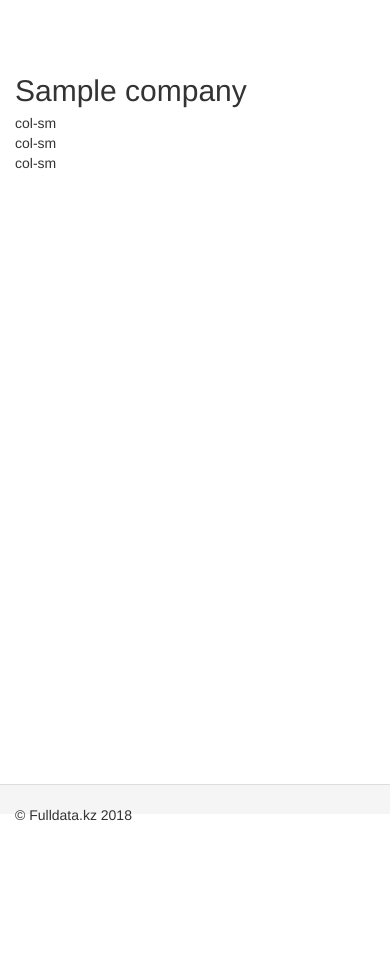
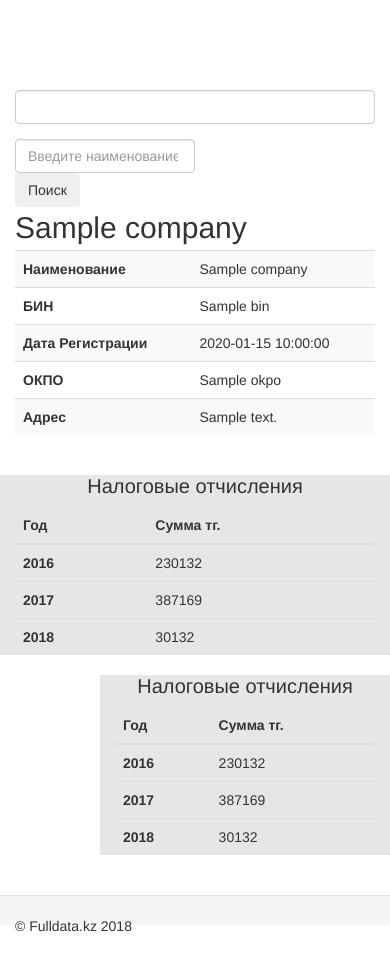
Before and after one commit to 14bd02002/test2, a Yii app: template views/company/view.php in a window 390 px wide. Before the commit the page ends 821 px from the top, so only its background shows below. Run offline with PHP 8.4 and a stand-in for Yii, Linux system fonts and the light colour scheme; the template is opened without the code that fills it: most values are stand-ins (such as "Sample title", 1, 10 or a date in 2020); form fields are guessed from the names that the template uses; data that the repository does not hold is empty; some libraries are stand-ins or nearby versions.

Commit message:
added search, working by name

```diff
--- a/views/company/index.php
+++ b/views/company/index.php
@@ -2,10 +2,7 @@
 
 use yii\widgets\LinkPager;
 ?>
-<form class="form-inline my-2 my-lg-0">
-    <input class="form-control mr-sm-2" type="search" placeholder="Введите наименование или БИН" aria-label="Search" style="width:50%">
-    <button class="btn btn-outline-success my-2 my-sm-0" type="submit">Поиск</button>
-</form>
+
 <table class="table table-striped">
     <thead>
 
--- a/views/company/view.php
+++ b/views/company/view.php
@@ -4,7 +4,98 @@
     </div>
 </div>
 <div class="row">
-  <div class="col-sm-4">col-sm</div>
-  <div class="col-sm-4">col-sm</div>
-  <div class="col-sm-4">col-sm</div>
+    <div class="col-sm-12">
+        <table class="table table-striped">
+            <tbody>
+                <tr>
+                    <th scope="row">Наименование</th>
+                    <td><?= $company->CompanyName ?></td>
+
+                </tr>
+                <tr>
+                    <th scope="row">БИН</th>
+                    <td><?= $company->BIN ?></td>
+
+                </tr>
+                <tr>
+                    <th scope="row">Дата Регистрации</th>
+                    <td><?= $company->DateOfCreation ?></td>
+
+                </tr>
+                <tr>
+                    <th scope="row">ОКПО</th>
+                    <td><?= $company->OKPO ?></td>
+
+                </tr>
+                <tr>
+                    <th scope="row">Адрес</th>
+                    <td><?= $company->Address ?></td>
+
+                </tr>
+            </tbody>
+        </table>
+
+    </div>
+
 </div>
+<div class="row">
+    <div class="col-sm-3" style="background-color: #e6e6e6"><table class="table table-sm">
+            <h1 style="font-size:20px; text-align: center">
+                Налоговые отчисления
+            </h1>
+            <thead>
+                <tr>
+                    <th scope="col">Год</th>
+                    <th scope="col">Сумма тг.</th>
+
+                </tr>
+            </thead>
+            <tbody>
+                <tr>
+                    <th scope="row">2016</th>
+                    <td>230132</td>
+
+                </tr>
+                <tr>
+                    <th scope="row">2017</th>
+                    <td>387169</td>
+
+                </tr>
+                <tr>
+                    <th scope="row">2018</th>
+                    <td colspan="2">30132</td>
+
+                </tr>
+            </tbody>
+        </table>
+    </div>
+    <div class="col-sm-6" style="background-color: #e6e6e6; margin-left: 100px"><table class="table table-sm">
+            <h1 style="font-size:20px; text-align: center">
+                Налоговые отчисления
+            </h1>
+            <thead>
+                <tr>
+                    <th scope="col">Год</th>
+                    <th scope="col">Сумма тг.</th>
+                </tr>
+            </thead>
+            <tbody>
+                <tr>
+                    <th scope="row">2016</th>
+                    <td>230132</td>
+
+                </tr>
+                <tr>
+                    <th scope="row">2017</th>
+                    <td>387169</td>
+
+                </tr>
+                <tr>
+                    <th scope="row">2018</th>
+                    <td colspan="2">30132</td>
+
+                </tr>
+            </tbody>
+        </table>
+    </div>
+</div>
--- a/views/layouts/main.php
+++ b/views/layouts/main.php
@@ -1,5 +1,4 @@
 <?php
-
 /* @var $this \yii\web\View */
 /* @var $content string */
 
@@ -8,9 +7,14 @@ use yii\helpers\Html;
 use yii\bootstrap\Nav;
 use yii\bootstrap\NavBar;
 use yii\widgets\Breadcrumbs;
+use yii\widgets\ActiveForm;
 use app\assets\AppAsset;
+use app\models\SearchForm;
+
 
 AppAsset::register($this);
+
+$model = new SearchForm();
 ?>
 <?php $this->beginPage() ?>
 <!DOCTYPE html>
@@ -49,8 +53,7 @@ AppAsset::register($this);
                             '<li>'
                             . Html::beginForm(['/site/logout'], 'post')
                             . Html::submitButton(
-                    'Logout (' . Yii::$app->user->identity->username . ')',
-                    ['class' => 'btn btn-link logout']
+                                    'Logout (' . Yii::$app->user->identity->username . ')', ['class' => 'btn btn-link logout']
                             )
                             . Html::endForm()
                             . '</li>'
@@ -61,9 +64,21 @@ AppAsset::register($this);
             ?>
 
             <div class="container">
-        <?= Breadcrumbs::widget([
+
+                <div class="form_search">
+                    <?php $form = ActiveForm::begin(); ?>
+                    <form class="form-inline my-2 my-lg-0">
+                        <?= $form->field($model, 'q')->textInput(['class ' => 'input'])->label('') ?>
+                        <input class="form-control mr-sm-2" type="search" placeholder="Введите наименование или БИН" aria-label="Search" style="width:50%">
+                        <button class="btn btn-outline-success my-2 my-sm-0" type="submit">Поиск</button>
+                    </form>
+                    <?php ActiveForm::end(); ?>
+                </div>
+<?=
+Breadcrumbs::widget([
     'links' => isset($this->params['breadcrumbs']) ? $this->params['breadcrumbs'] : [],
-        ]) ?>
+])
+?>
                 <?= Alert::widget() ?>
                 <?= $content ?>
             </div>
```
Also changed, not shown: controllers/CompanyController.php (+30 -0 lines), models/SearchForm.php (added, +14 -0 lines), views/company/search.php (added, +24 -0 lines). Lines whose indentation alone changed are shown as unchanged.
